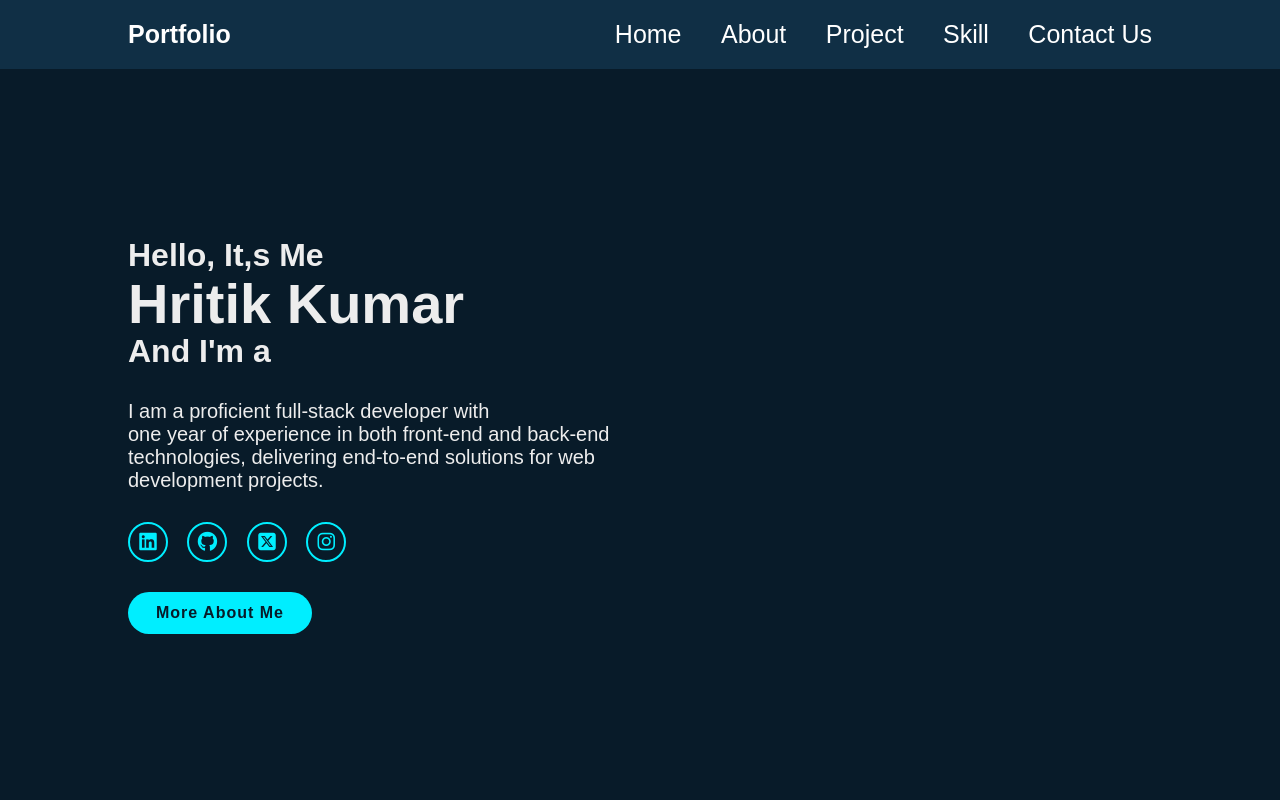
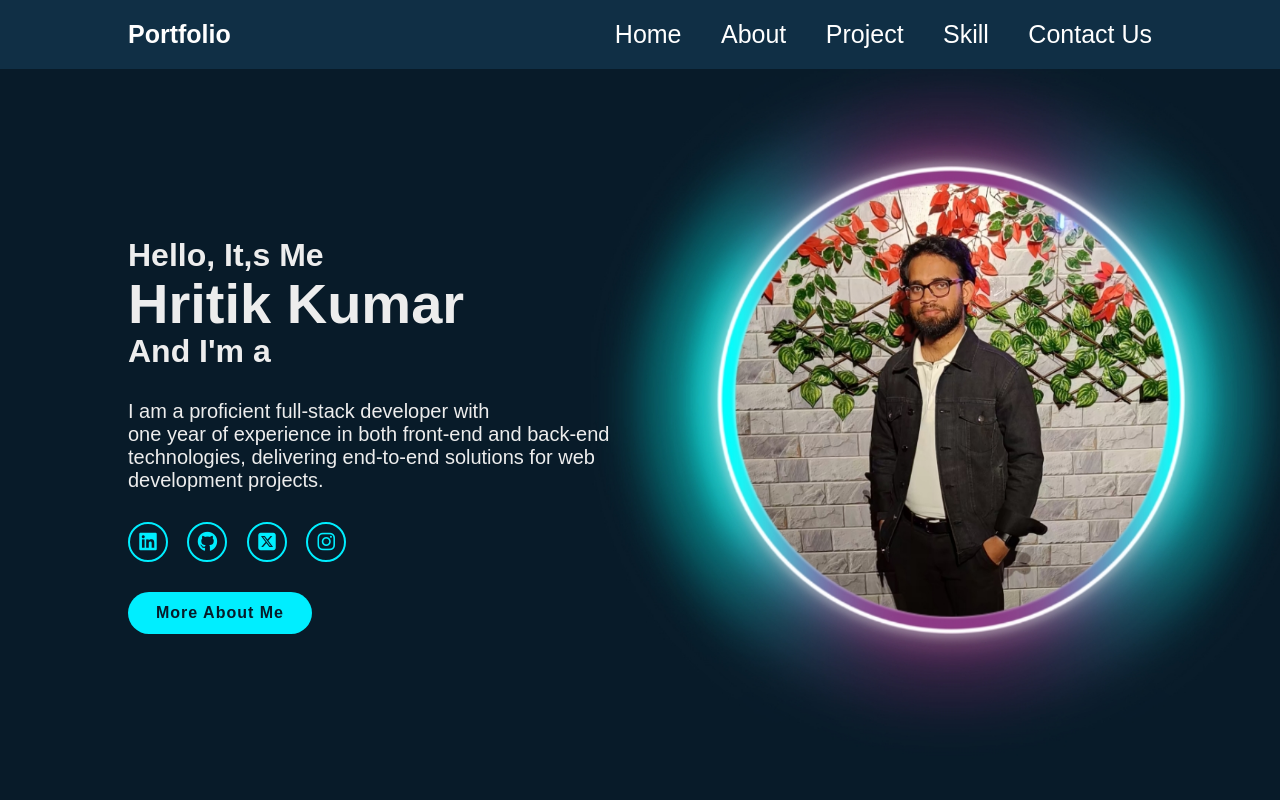
Before and after one commit to hritikcoder/hritikportfolio, a plain HTML site: page index.html in a window 1280 px wide. Shown: the top 800 px of the page. Drawn offline with Linux system fonts and the light colour scheme; a script that the page names is missing; files whose address does not match are found by name.

Commit message:
path changes of image
changes the paths of image

```diff
--- a/style.css
+++ b/style.css
@@ -51,7 +51,7 @@ body{
     width: 100%;
     justify-content: space-between;
     height: 100vh;
-    background: url(pic/bg.jpg) no-repeat;
+    background: url(./bg.jpg) no-repeat;
     background-size: cover;
     background-position: center;
     display: flex;
```
